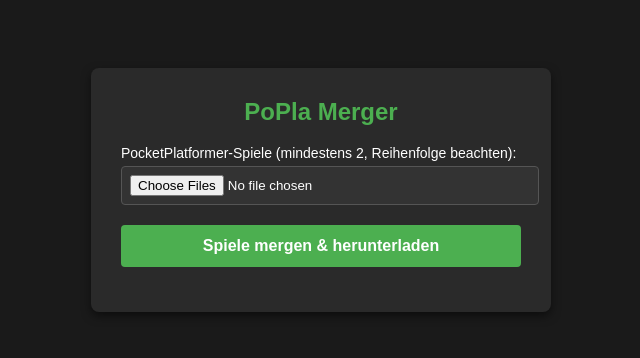
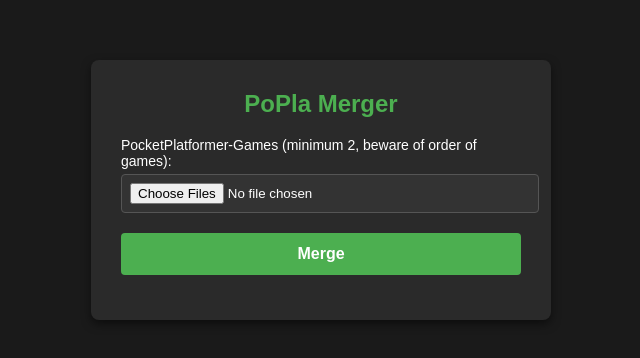
Before and after one commit to redstonelogi/PoPla-PocketPlatformMerger-, a plain HTML site: page index.html in a window 1280 px wide. Shown: the part 210-568 px from the top of the page, without its empty margins (319-959 px from the left). Drawn offline with Linux system fonts and the light colour scheme.

Commit message:
Moved to english Language, bettered up README

```diff
--- a/index.html
+++ b/index.html
@@ -70,11 +70,11 @@
     <h2>PoPla Merger</h2>
 
     <div class="input-group">
-        <label for="games">PocketPlatformer-Spiele (mindestens 2, Reihenfolge beachten):</label>
+        <label for="games">PocketPlatformer-Games (minimum 2, beware of order of games):</label>
         <input type="file" id="games" accept=".html" multiple>
     </div>
 
-    <button id="mergeButton">Spiele mergen & herunterladen</button>
+    <button id="mergeButton">Merge</button>
     <div id="status"></div>
 </div>
 
```
Also changed, not shown: 1 other file.
